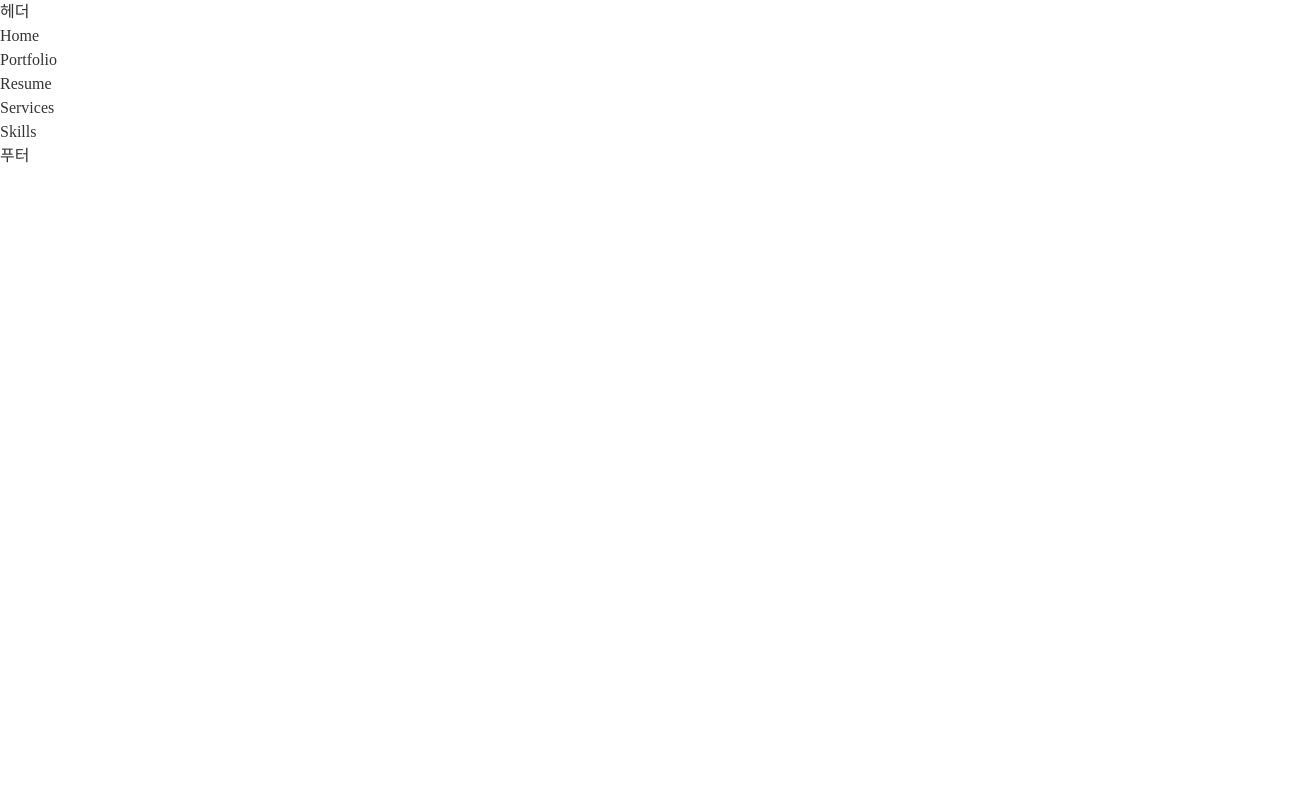
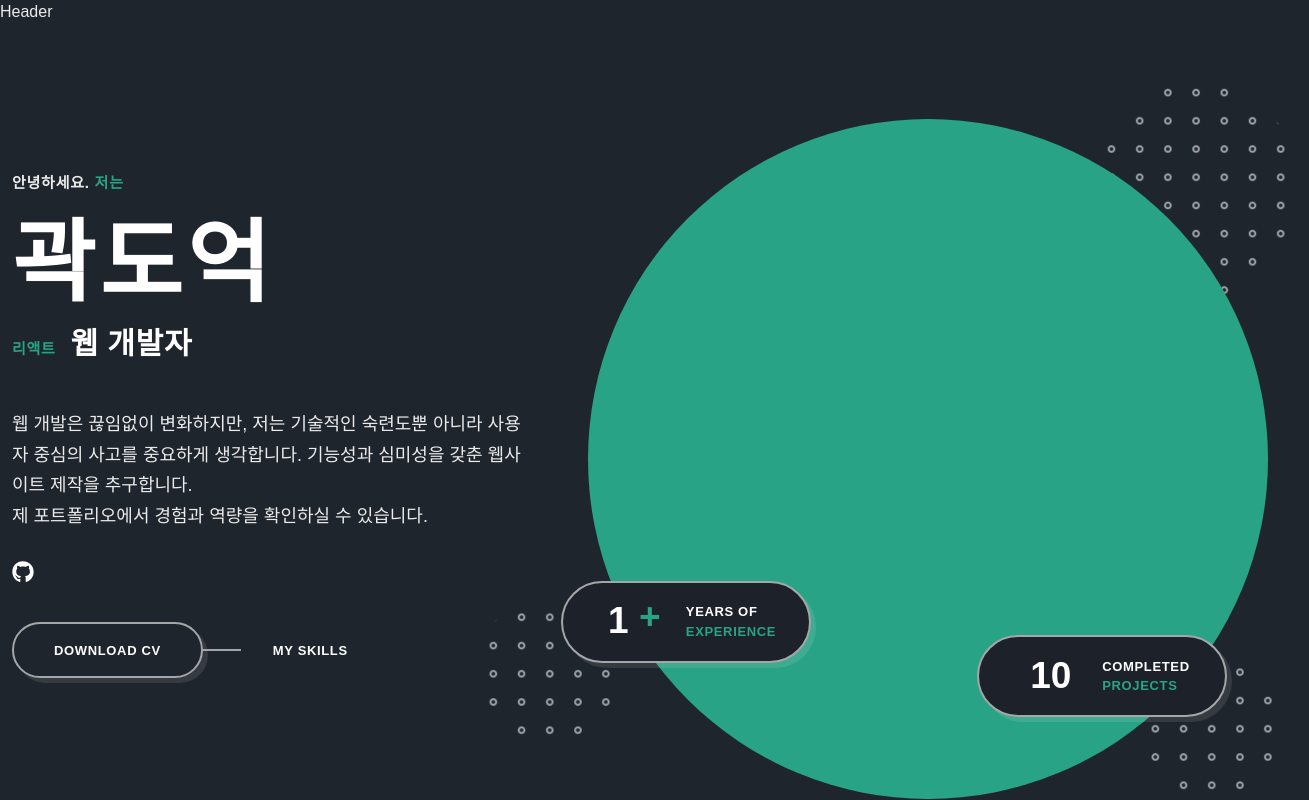
Before and after one commit to miss-gif/portfolio-final, a React (Vite) app: page / in a window 1280 px wide. Shown: the top 800 px of the page, 1309 px wide, since content can reach past the window. Built offline with nearby package versions, Linux system fonts and the light colour scheme.

Commit message:
Design : 히어로 섹션 작업 중

```diff
--- /dev/null
+++ b/scss/variable.scss
@@ -0,0 +1,207 @@
+// variable
+
+:root {
+  --primary-color: hsl(165, 60%, 40%);
+  --title-color: hsl(0, 0%, 100%);
+  --text-color: hsl(0, 0%, 92%);
+  --bg-color: hsl(216, 18%, 15%);
+  --bg-color-alt: hsl(213, 10%, 21%);
+  --container-color: hsl(217, 18%, 14%);
+  --border-color: hsl(210, 2%, 65%);
+  --first-gradient: linear-gradient(
+    0deg,
+    var(var(--bg-color-alt)) 0%,
+    var(var(--bg-color)) 100%
+  );
+  --second-gradient: linear-gradient(
+    180deg,
+    var(var(--bg-color-alt)) 0%,
+    var(var(--bg-color)) 100%
+  );
+  --third-gradient: linear-gradient(
+    180deg,
+    var(var(--bg-color)) 0%,
+    var(var(--bg-color)) 100%
+  );
+  /* 글꼴 */
+  --body-font: "Jost", sans-serif;
+  --second-font: "Caveat", cursive;
+
+  --biggest-font-size: 90px;
+  --h1-font-size: 44px;
+  --h2-font-size: 30px;
+  --h3-font-size: 28px;
+  --h4-font-size: 24px;
+  --h5-font-size: 22px;
+  --largest-font-size: 21px;
+  --larger-font-size: 20px;
+  --large-font-size: 18px;
+  --normal-font-size: 16px;
+  --small-font-size: 15px;
+  --smaller-font-size: 14px;
+  --tiny-font-size: 13px;
+  /* 그림자 */
+  --shadow: 5px 5px rgb(255 255 255/10%);
+  /* 전환 */
+  --transition: cubic-bezier(0.3, 0, 0.3, 1);
+}
+
+button,
+input,
+body {
+  font-family: var(--body-font);
+  font-size: var(--normal-font-size);
+}
+
+body {
+  color: var(--text-color);
+  background-color: var(--bg-color);
+}
+
+h1,
+h2,
+h3 {
+  color: var(--title-color);
+  font-weight: 700;
+}
+
+ul {
+  list-style: none;
+}
+
+p {
+  line-height: 1.7;
+}
+
+input,
+textarea,
+button {
+  border: none;
+  outline: none;
+  background: transparent;
+}
+
+button {
+  cursor: pointer;
+}
+
+a {
+  text-decoration: none;
+}
+
+img {
+  max-width: 100%;
+}
+
+/* 컴포넌트 */
+.container {
+  /* background-color: var(--primary-color); */
+  max-width: 1300px;
+  padding-inline: 12px;
+  margin-inline: auto;
+}
+
+.grid {
+  display: grid;
+  gap: 24px;
+}
+
+.text-cs {
+  text-transform: uppercase;
+  letter-spacing: 0.05em;
+}
+
+.btn,
+.hero__link {
+  color: var(--title-color);
+  font-size: var(--tiny-font-size);
+  font-weight: 700;
+  height: 56px;
+  display: grid;
+  place-items: center;
+  position: relative;
+  z-index: 1;
+}
+
+.btn {
+  position: relative;
+  border: 2px solid var(--border-color);
+  padding-inline: 40px;
+  border-radius: 56px;
+  box-shadow: var(--shadow);
+  &::before {
+    content: "";
+    position: absolute;
+    inset: 2px;
+    background-color: var(--primary-color);
+    border-radius: inherit;
+    transform: scale(0.3);
+    filter: blur(10px);
+    opacity: 0;
+    transition: all 0.7s var(--transition);
+    z-index: -1;
+  }
+  &:hover::before {
+    transform: scale(1);
+    filter: blur(0);
+    opacity: 1;
+  }
+}
+
+.section {
+  padding-bottom: 220px;
+  &__title,
+  &__subtitle {
+    text-align: center;
+  }
+  &__title {
+    font-size: var(--h1-font-size);
+  }
+  &__subtitle {
+    color: var(--primary-color);
+    font-size: var(--smaller-font-size);
+    text-transform: uppercase;
+    font-weight: 700;
+    margin-bottom: 60px;
+    span {
+      font-family: var(--second-font);
+      color: var(--title-color);
+      font-size: var(--h3-font-size);
+      text-transform: capitalize;
+      margin-left: 10px;
+    }
+  }
+}
+
+.card {
+  background-color: var(--container-color);
+  // background-color: #fff;
+  overflow: hidden;
+  text-align: left;
+  &-one {
+    padding: 30px 35px;
+    border-radius: 18px;
+  }
+}
+
+.link {
+  display: inline-flex;
+  align-items: center;
+  color: var(--title-color);
+  font-weight: 700;
+  &__icon {
+    color: var(--primary-color);
+    margin-left: 20px;
+    transition: all 0.3s var(--transition);
+  }
+  &:hover .link__icon {
+    margin-left: 15px;
+  }
+}
+
+.c__shape {
+  right: -24px;
+  bottom: -24px;
+  widows: 141px;
+  height: 141px;
+}
--- a/src/App.jsx
+++ b/src/App.jsx
@@ -4,11 +4,13 @@ import Resume from "./components/resume";
 import Portfolio from "./components/portfolio";
 import Services from "./components/services";
 import Skills from "./components/skills";
+import Header from "./components/layout/header";
+import Footer from "./components/layout/footer";
 
 const App = () => {
   return (
     <div>
-      <header>헤더</header>
+      <Header />
       <main>
         <Home />
         <Portfolio />
@@ -16,6 +18,7 @@ const App = () => {
         <Services />
         <Skills />
       </main>
+      <Footer />
       <footer>푸터</footer>
     </div>
   );
--- /dev/null
+++ b/src/components/home/home.scss
@@ -0,0 +1,188 @@
+.home {
+  background-image: var(--first-gradient);
+  padding-bottom: 180px;
+}
+
+.home__wrapper {
+  min-height: 100vh;
+  display: grid;
+  align-items: center;
+}
+
+.home__container {
+  width: 100%;
+  // background-color: var(--primary-color);
+  position: relative;
+}
+
+.home__subtitle,
+.home__job {
+  font-weight: 700;
+}
+
+.home__subtitle,
+.home__job span {
+  font-size: var(--small-font-size);
+  // color: var(--title-color);
+}
+
+.home__subtitle span,
+.home__job span {
+  color: var(--primary-color);
+}
+
+.home__job b {
+  font-family: var(--second-font);
+  font-size: var(--h2-font-size);
+  color: #fff;
+  margin-left: 10px;
+}
+
+.home__title {
+  font-size: var(--biggest-font-size);
+  line-height: 1.2;
+  margin-top: 15px;
+}
+
+.home__text {
+  font-size: var(--large-font-size);
+  margin-block: 40px 28px;
+  max-width: 520px;
+}
+
+.home__socials {
+  display: flex;
+  column-gap: 20px;
+  margin-bottom: 30px;
+}
+
+.home__social-link {
+  color: var(--title-color);
+  font-size: var(--h5-font-size);
+  transition: all 0.7s var(--transit);
+  &:hover {
+    color: var(--primary-color);
+  }
+}
+
+.home__btns {
+  display: flex;
+  gap: 70px;
+}
+
+.btn {
+  &::after {
+    content: "";
+    position: absolute;
+    top: 50%;
+    left: 100%;
+    transform: translateY(-50%);
+    width: 40px;
+    height: 2px;
+    background-color: var(--border-color);
+  }
+}
+
+.home__img-wrapper {
+  position: absolute;
+  top: -10%;
+  right: 12px;
+  width: 100%;
+  max-width: 680px;
+  z-index: -1;
+}
+
+.home__banner {
+  background-color: var(--primary-color);
+  padding-bottom: 100%;
+  border-radius: 50%;
+  position: relative;
+  z-index: 1;
+}
+
+.home__profile {
+  position: absolute;
+  bottom: 0;
+  height: 800px;
+  border-radius: 500px;
+  object-fit: cover;
+}
+
+.home__data {
+  position: absolute;
+  border: 2px solid var(--border-color);
+  background: var(--container-color);
+  box-shadow: var(--shadow);
+  padding-inline: 20px;
+  width: 250px;
+  height: 82px;
+  border-radius: 82px;
+  display: flex;
+  align-items: center;
+  position: absolute;
+  z-index: 1;
+  &-one {
+    bottom: 20%;
+    left: -4%;
+  }
+  &-two {
+    bottom: 12%;
+    right: 6%;
+  }
+}
+
+.home__data .text-lg,
+.home__data .text-sm {
+  width: 50%;
+  color: var(--title-color);
+  font-weight: 700;
+}
+
+.home__data .text-lg {
+  text-align: center;
+  font-size: 37px;
+}
+
+.home__data .text-sm {
+  font-size: 13px;
+  line-height: 1.5em;
+}
+
+.home__data .text-lg b,
+.home__data .text-sm span {
+  color: var(--primary-color);
+}
+
+.home__data .text-lg b {
+  position: relative;
+  top: -4px;
+}
+
+.shape {
+  position: absolute;
+  filter: invert(1);
+  opacity: 0.6;
+}
+
+.shape {
+  &__1 {
+    width: 226px;
+    height: 226px;
+    top: -6%;
+    right: -6%;
+  }
+  &__2 {
+    bottom: 8%;
+    left: -16%;
+  }
+  &__3 {
+    bottom: 0;
+    right: -2%;
+  }
+
+  &__2,
+  &__3 {
+    width: 141px;
+    height: 141px;
+  }
+}
--- a/src/components/home/index.jsx
+++ b/src/components/home/index.jsx
@@ -1,7 +1,73 @@
 import React from "react";
+import shapeOne from "../assets/shape-1.png";
+import shapeTwo from "../assets/shape-2.png";
+import { FaGithub } from "react-icons/fa";
+import "./home.scss";
 
 const Home = () => {
-  return <div>Home</div>;
+  return (
+    <section className="home" id="home">
+      <div className="home__wrapper">
+        <div className="home__container container">
+          <p className="home__subtitle text-cs">
+            안녕하세요. <span>저는</span>
+          </p>
+          <h1 className="home__title text-cs">
+            <span>곽도억</span>
+          </h1>
+          <p className="home__job">
+            <span className="text-cs">
+              리액트 <b>웹 개발자</b>
+            </span>
+          </p>
+          <div className="home__img-wrapper">
+            <div className="home__banner">
+              <img src="" alt="" className="home__profile" />
+            </div>
+            <p className="home__data home__data-one">
+              <span className="text-lg">
+                1 <b>+</b>
+              </span>
+              <span className="text-sm text-cs">
+                Years of <span>Experience</span>
+              </span>
+            </p>
+
+            <p className="home__data home__data-two">
+              <span className="text-lg">10</span>
+              <span className="text-sm text-cs">
+                Completed <span>Projects</span>
+              </span>
+            </p>
+
+            <img src={shapeOne} alt="" className="shape shape__1" />
+            <img src={shapeTwo} alt="" className="shape shape__2" />
+            <img src={shapeTwo} alt="" className="shape shape__3" />
+          </div>
+
+          <p className="home__text">
+            웹 개발은 끊임없이 변화하지만, 저는 기술적인 숙련도뿐 아니라 사용자
+            중심의 사고를 중요하게 생각합니다. 기능성과 심미성을 갖춘 웹사이트
+            제작을 추구합니다. <br />제 포트폴리오에서 경험과 역량을 확인하실 수
+            있습니다.
+          </p>
+          <div className="home__socials">
+            <a href="https://github.com/miss-gif" className="home__social-link">
+              <FaGithub />
+            </a>
+          </div>
+          <div className="home__btns">
+            <a href="#" className="btn text-cs">
+              Download Cv
+            </a>
+            <a href="#" className="hero__link text-cs">
+              My Skills
+            </a>
+          </div>
+        </div>
+      </div>
+    </section>
+  );
 };
 
 export default Home;
--- /dev/null
+++ b/src/components/layout/Footer.jsx
@@ -0,0 +1,8 @@
+import React from "react";
+import "./Footer.scss";
+
+const Footer = () => {
+  return <div>Footer</div>;
+};
+
+export default Footer;
--- /dev/null
+++ b/src/components/layout/Header.jsx
@@ -0,0 +1,8 @@
+import React from "react";
+import "./Header.scss";
+
+const Header = () => {
+  return <div>Header</div>;
+};
+
+export default Header;
--- a/src/index.scss
+++ b/src/index.scss
@@ -1 +1,2 @@
 @import "../scss/reset.scss";
+@import "../scss/variable.scss";
```
Also changed, not shown: src/components/assets/shape-1.png (added), src/components/assets/shape-2.png (added), src/components/layout/Footer.scss (added), src/components/layout/Header.scss (added).
